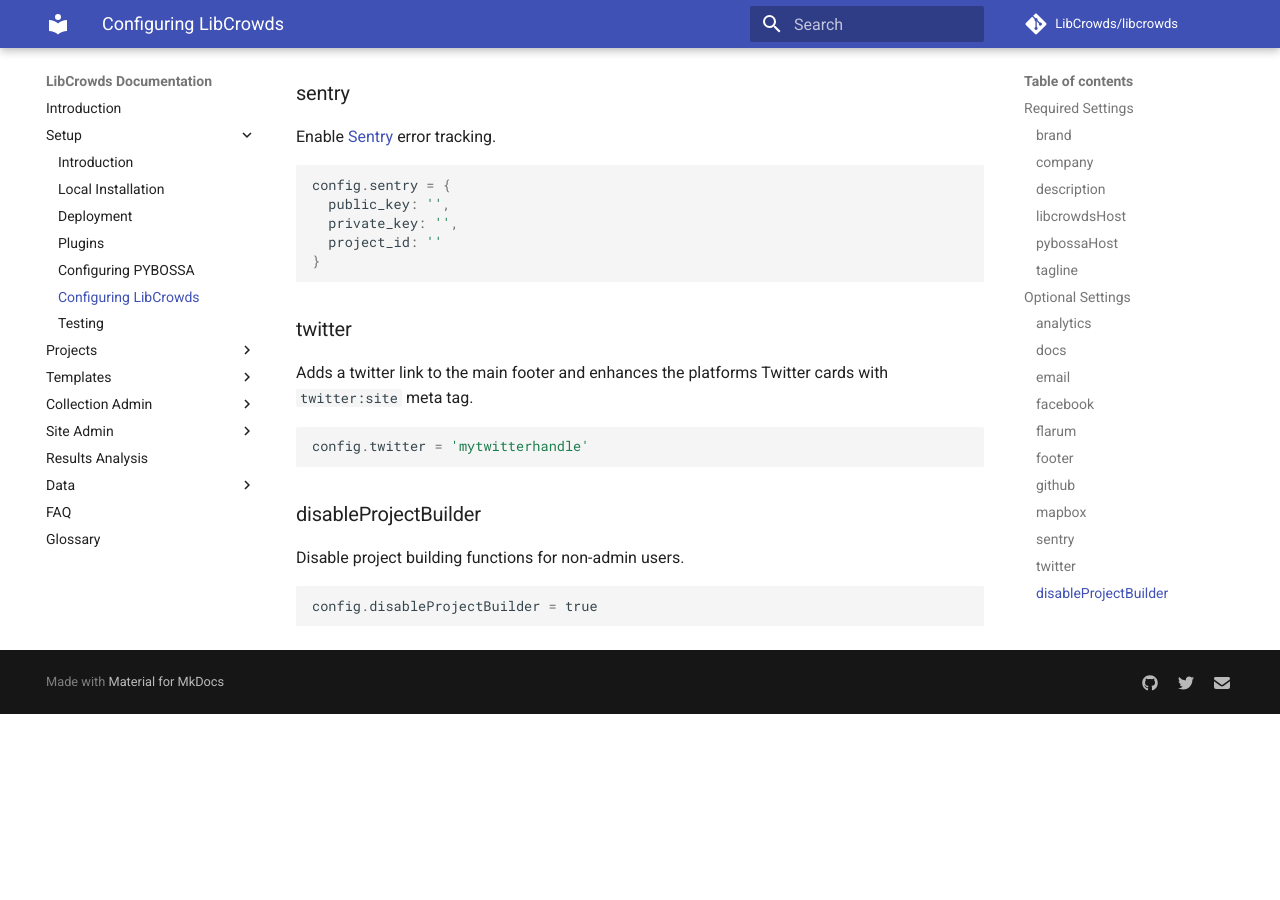
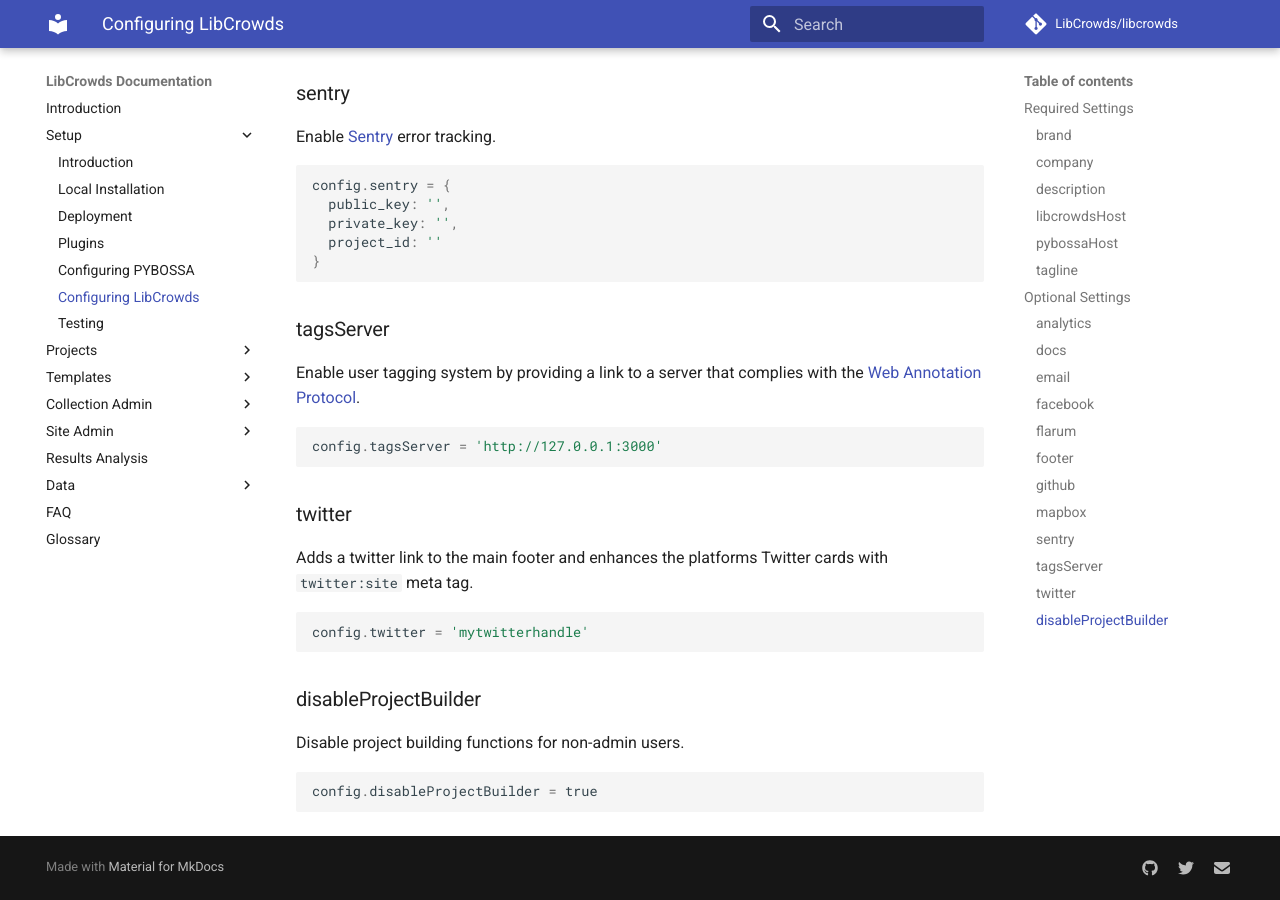
Before and after one commit to LibCrowds/docs, an MkDocs documentation site: the page built from docs/setup/configuring-libcrowds.md, in a window 1280 px wide and 900 px high, scrolled down 3980 px. Built offline with MkDocs 1.6.1 and Material for MkDocs 9.7.7, drawn with Linux system fonts in a browser that asks for light colours; comment, search, counter and statistics services are not loaded; old or Windows-style settings are respelled for this version of MkDocs; before the commit the page ends 4694 px from its top, so only the background shows below that.

Commit message:
Add tagsServer to LibCrowds config

````diff
--- a/docs/setup/configuring-libcrowds.md
+++ b/docs/setup/configuring-libcrowds.md
@@ -203,6 +203,15 @@
 }
 ```
 
+### tagsServer
+
+Enable user tagging system by providing a link to a server that complies with
+the [Web Annotation Protocol](https://www.w3.org/TR/annotation-protocol/#annotation-retrieval).
+
+```js
+config.tagsServer = 'http://127.0.0.1:3000'
+```
+
 ### twitter
 
 Adds a twitter link to the main footer and enhances the platforms Twitter cards
````
